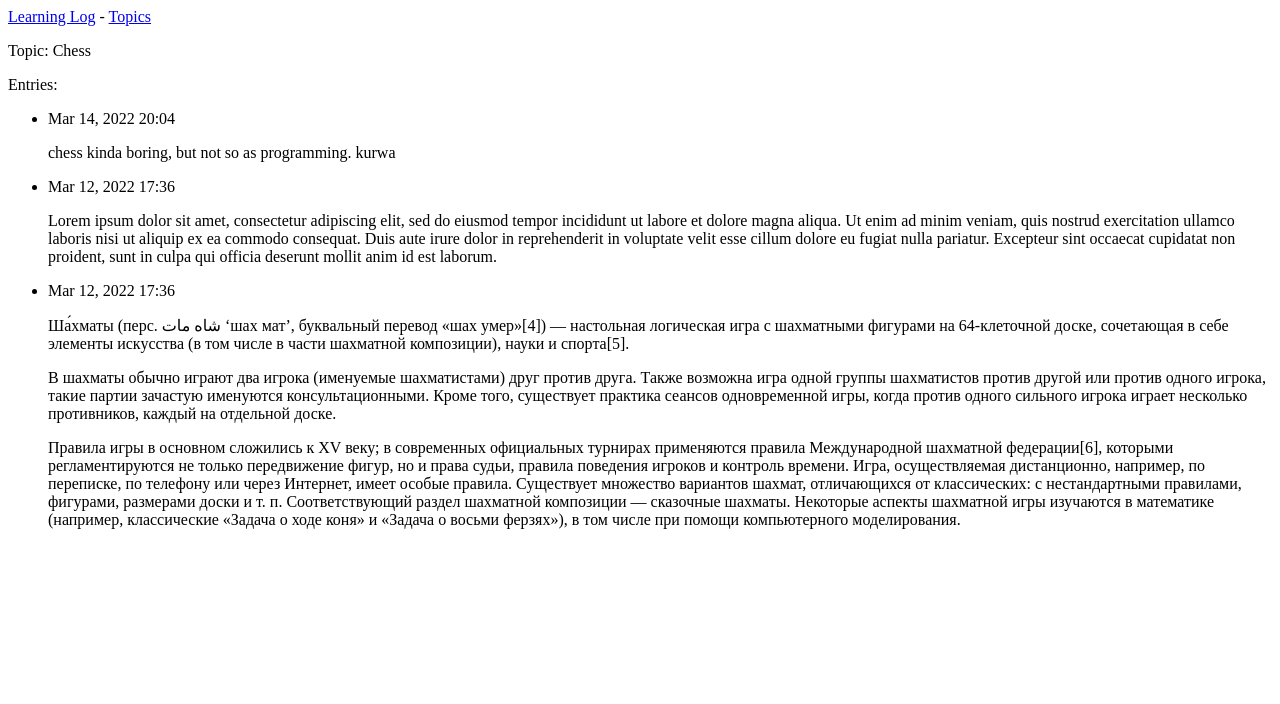
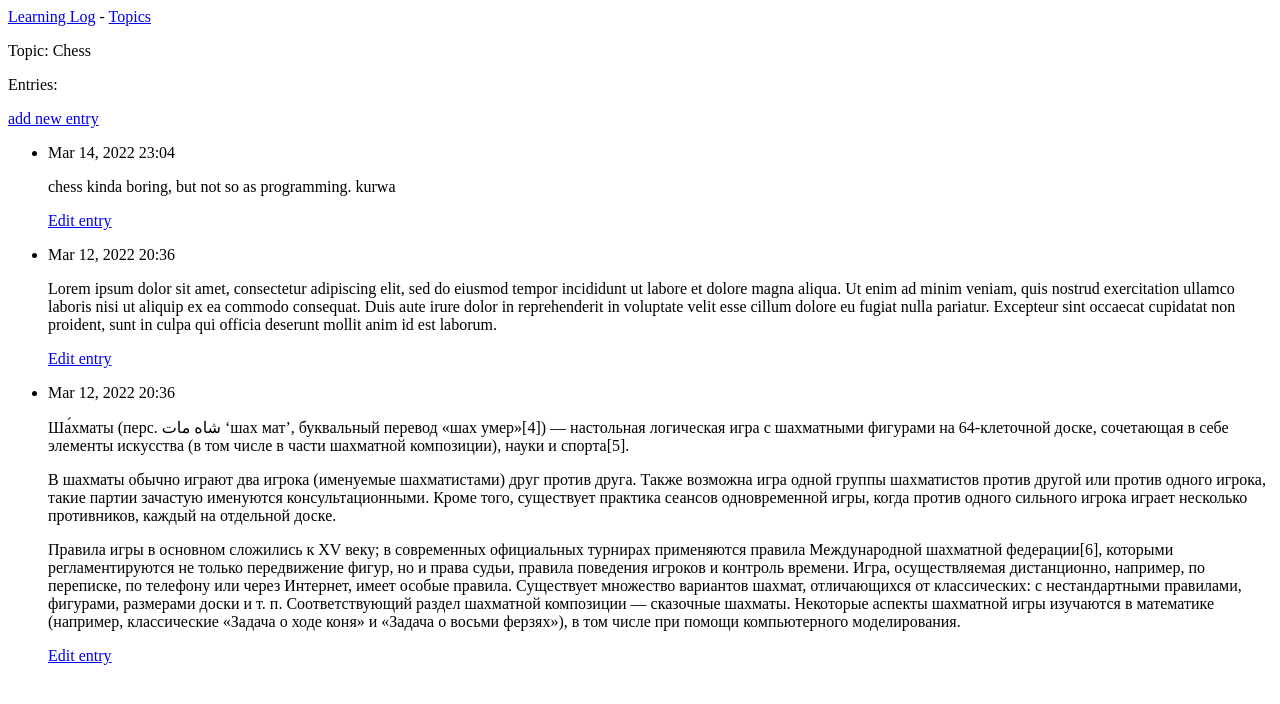
Before and after one commit to KoTeD0/learning-log, a Django app: page /topics/1/ in a window 1280 px wide. Shown: the top 704 px of the page. Run offline with Django 4.2, Linux system fonts and the light colour scheme; data comes from the database, SQL or seed files in the repository; both versions use the stored data as it was after the commit.

Commit message:
new pages and functional

```diff
--- a/learning_log/settings.py
+++ b/learning_log/settings.py
@@ -109,7 +109,7 @@ AUTH_PASSWORD_VALIDATORS = [
 
 LANGUAGE_CODE = 'en-us'
 
-TIME_ZONE = 'UTC'
+TIME_ZONE = 'Europe/Moscow'
 
 USE_I18N = True
 
--- a/learning_logs/templates/learning_logs/topic.html
+++ b/learning_logs/templates/learning_logs/topic.html
@@ -4,11 +4,17 @@
     <p>Topic: {{topic}}</p>
 
     <p>Entries:</p>
+    <p>
+        <a href="{% url 'learning_logs:new_entry' topic.id %}">add new entry</a>
+    </p>
     <ul>
         {% for entry in entries %}
             <li>
                 <p>{{ entry.date_added|date:'M d, Y H:i' }}</p> {# '|' фильтр применяющий дальше формат даты. !Регистр имеет значение #}
                 <p>{{ entry.text|linebreaks }}</p> {# linebreaks следит чтобы все разрывы текста присутствовали на самом деле #}
+                <p>
+                    <a href="{% url 'learning_logs:edit_entry' entry.id %}">Edit entry</a>
+                </p>
             </li>
         {% empty %}
             <li>There are mo entries for this topic yet.</li>
--- a/learning_logs/templates/learning_logs/topics.html
+++ b/learning_logs/templates/learning_logs/topics.html
@@ -13,4 +13,6 @@
         {% endfor %}
     </ul>
 
+    <a href="{% url 'learning_logs:new_topic' %}">Add a new topic:</a>
+
 {% endblock content %}
--- a/learning_logs/urls.py
+++ b/learning_logs/urls.py
@@ -11,5 +11,11 @@ urlpatterns = [
     # Страница со списком всех тем
     path('topics/', views.topics, name='topics'),
     # Страница с подробной информацией по отдельной теме
-    path('topics/<int:topic_id>/', views.topic, name='topic')
+    path('topics/<int:topic_id>/', views.topic, name='topic'),
+    # Страница для добавления новой темы
+    path('new_topic/', views.new_topic, name='new_topic'),
+    # Страница для добавления новой записи
+    path('new_entry/<int:topic_id>/', views.new_entry, name='new_entry'),
+    # Страница для редактирования записи
+    path('edit_entry/<int:entry_id>/', views.edit_entry, name='edit_entry')
 ]
--- a/learning_logs/views.py
+++ b/learning_logs/views.py
@@ -1,5 +1,6 @@
-from django.shortcuts import render
-from .models import Topic
+from django.shortcuts import render, redirect
+from .models import Topic, Entry
+from .forms import TopicForm, EntryForm
 
 
 def index(request):
@@ -20,3 +21,59 @@ def topic(request, topic_id):
     entries = topic.entry_set.order_by('-date_added')
     context = {'topic': topic, 'entries': entries}
     return render(request, 'learning_logs/topic.html', context)
+
+
+def new_topic(request):
+    """Определяет новую тему"""
+    if request.method != 'POST':
+        # Данные не отправлялись, создается новая форма
+        form = TopicForm()
+    else:
+        # Отправлены данные POST, обработать данные
+        form = TopicForm(data=request.POST)
+        if form.is_valid():
+            form.save()
+            return redirect('learning_logs:topics')
+
+    # Вывести пустую или недействительную форму
+    context = {'form': form}
+    return render(request, 'learning_logs/new_topic.html', context)
+
+
+def new_entry(request, topic_id):
+    """Добавляет новую запись по конкретной теме"""
+    topic = Topic.objects.get(id=topic_id)
+
+    if request.method != 'POST':
+        # Данные не отправлялись, создается новая форма
+        form = EntryForm()
+    else:
+        # Отправлены данные, обработать данные
+        form = EntryForm(data=request.POST)
+        if form.is_valid():
+            new_entry = form.save(commit=False)
+            new_entry.topic = topic
+            new_entry.save()
+            return redirect('learning_logs:topic', topic_id=topic_id)
+    # Вывести пустую или недействительную форму
+    context = {'topic': topic, 'form': form}
+    return render(request, 'learning_logs/new_entry.html', context)
+
+
+def edit_entry(request, entry_id):
+    """Редактирует существующую запись"""
+    entry = Entry.objects.get(id=entry_id)
+    topic = entry.topic
+
+    if request.method != 'POST':
+        # Исходный запрос, форма заполняется данными текущей записи
+        form = EntryForm(instance=entry)
+    else:
+        # Отправка данных POST, обработать данные
+        form = EntryForm(instance=entry, data=request.POST)
+        if form.is_valid():
+            form.save()
+            return redirect('learning_logs:topic', topic_id=topic.id)
+
+    context = {'entry': entry, 'topic': topic, 'form': form}
+    return render(request, 'learning_logs/edit_entry.html', context)
```
Also changed, not shown: learning_logs/forms.py (added, +17 -0 lines), learning_logs/templates/learning_logs/edit_entry.html (added, +12 -0 lines), learning_logs/templates/learning_logs/new_entry.html (added, +11 -0 lines), learning_logs/templates/learning_logs/new_topic.html (added, +12 -0 lines), db.sqlite3.
